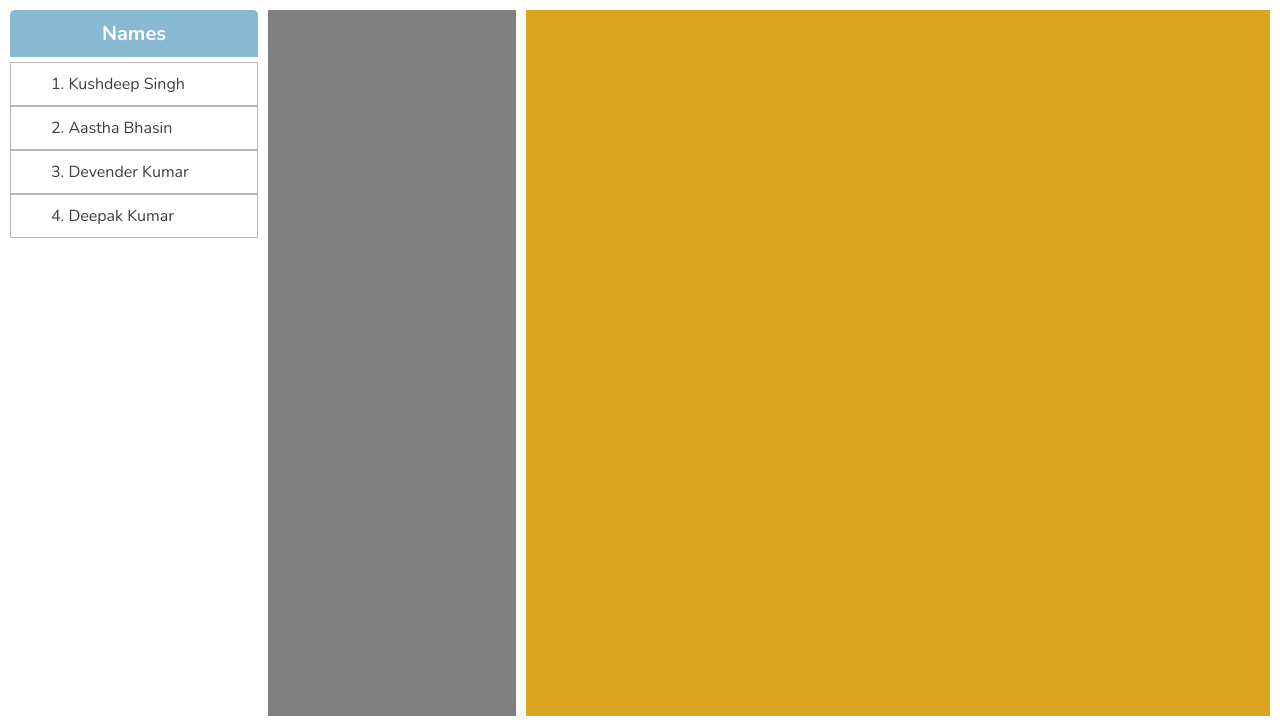
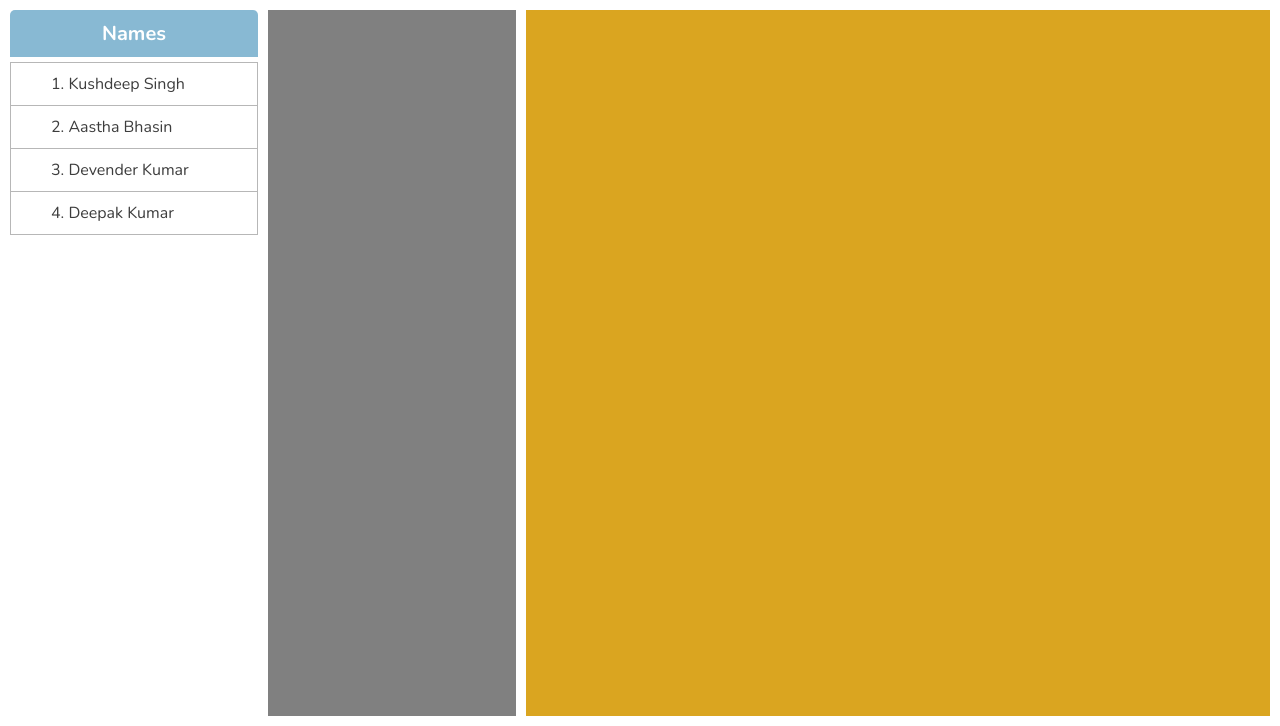
Before and after one commit to 404-Coders/exam_evaluate, a PHP site: page /teacher_section/index.html in a window 1280 px wide. Shown: the part 74-800 px from the top of the page. Run offline with PHP 8.4, Linux system fonts and the light colour scheme.

Commit message:
fixed double border in student list

```diff
--- a/dist/css/style.css
+++ b/dist/css/style.css
@@ -91,13 +91,17 @@ body {
   padding: 5px 0;
 }
 
+.answers__sList__item {
+  border: #B7B7B7 1px solid;
+  border-bottom: 0;
+}
+
+.answers__sList__item:last-child {
+  border-bottom: #B7B7B7 1px solid;
+}
+
 .answers__sList__item p {
   padding: 10px 40px;
-  border: #B7B7B7 1px solid;
-}
-
-.answers__sList__item p:nth-child() {
-  border: none;
 }
 
 .answers__heading h3 {
--- a/resources/scss/_answersheets.scss
+++ b/resources/scss/_answersheets.scss
@@ -14,15 +14,21 @@
             padding: 5px 0;
         }
 
+        &__item
+        {
+            border: $borderBox_Color 1px solid;
+            border-bottom: 0;
+        }
+
+        &__item:last-child
+        {
+            border-bottom: $borderBox_Color 1px solid;
+
+        }
+
         &__item p
         {
             padding: 10px 40px;
-            border: $borderBox_Color 1px solid;
-        }
-
-        &__item p:nth-child()
-        {
-            border: none;
         }
     }
 
```
Also changed, not shown: 1 other file.
